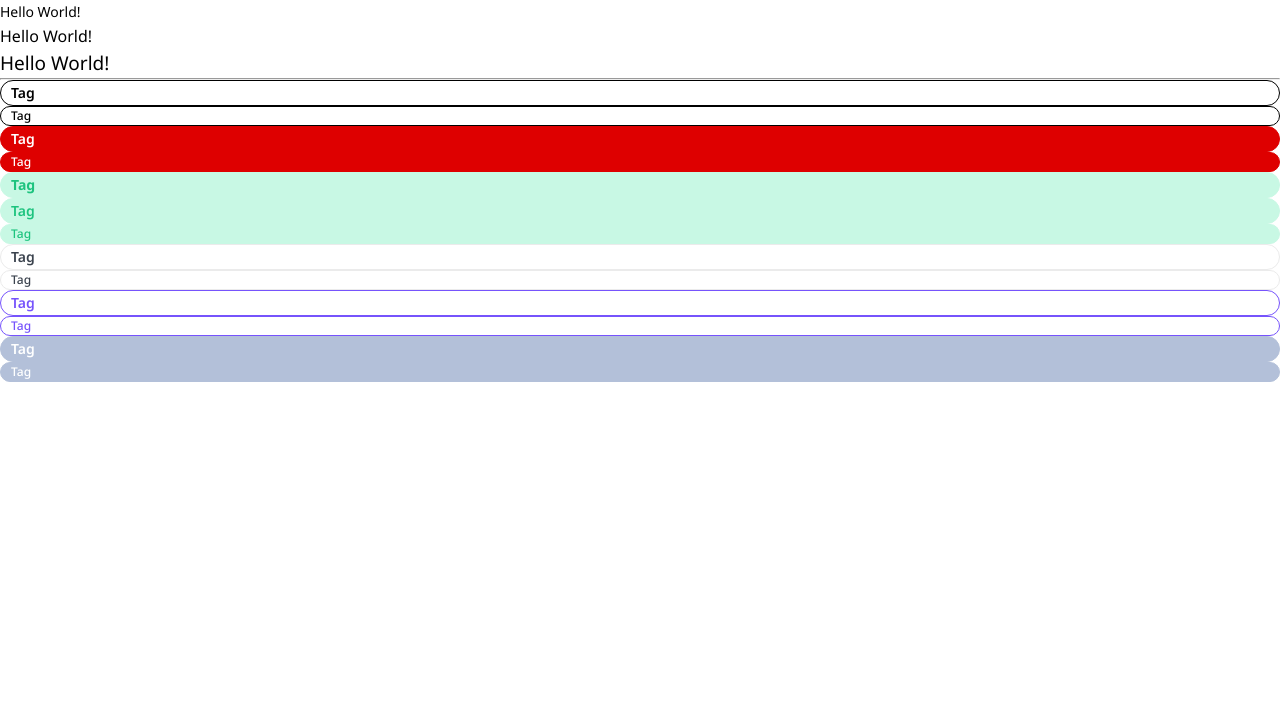
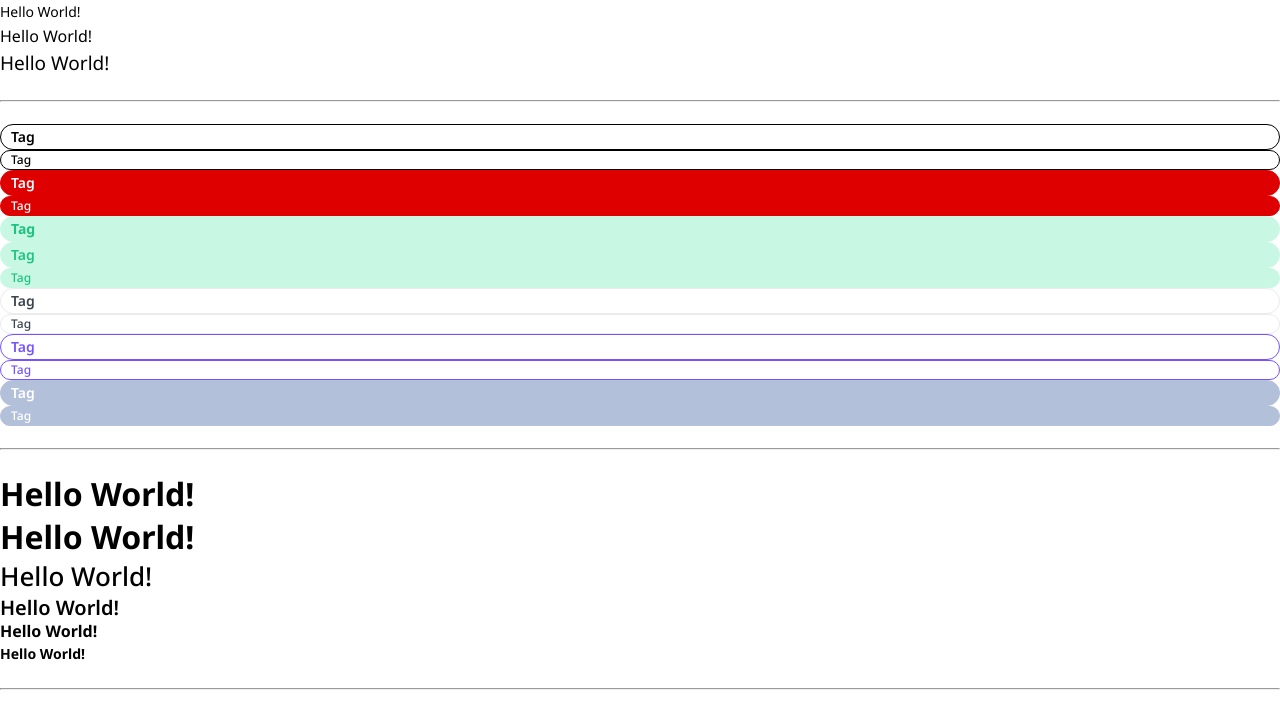
Before and after one commit to kledovskaia/owl-top, a Next.js app: page / in a window 1280 px wide. Shown: the top 728 px of the page. Built offline with nearby package versions, Linux system fonts and the light colour scheme.

Commit message:
added: Heading component

```diff
--- /dev/null
+++ b/components/Heading/Heading.module.scss
@@ -0,0 +1,24 @@
+.heading {
+  line-height: 1.35;
+  &_h1 {
+  }
+  &_h2 {
+    font-weight: 500;
+    font-size: 2.6rem;
+  }
+  &_h3 {
+    font-weight: 600;
+    font-size: 2rem;
+  }
+  &_h4 {
+    font-weight: 700;
+    font-size: 1.6rem;
+  }
+  &_h5 {
+    font-weight: 700;
+    font-size: 1.4rem;
+    line-height: 1.7;
+  }
+  &_h6 {
+  }
+}
--- /dev/null
+++ b/components/Heading/Heading.tsx
@@ -0,0 +1,51 @@
+import { DetailedHTMLProps, FC, HTMLAttributes } from 'react';
+import cn from 'classnames';
+import styles from './Heading.module.scss';
+import * as headingVariants from './HeadingVariants';
+
+enum Modificators {
+  h1,
+  h2,
+  h3,
+  h4,
+  h5,
+  h6,
+}
+
+type Modificator = keyof typeof Modificators;
+
+type Props = {
+  [key in Modificator]?: boolean;
+} & DetailedHTMLProps<HTMLAttributes<HTMLHeadingElement>, HTMLHeadingElement>;
+
+const defaultHeadingType = 'h1';
+
+const Heading: FC<Props> = ({ className, children, ...props }) => {
+  const appliedModificators = Object.keys(props).filter(
+    (key) => key in Modificators
+  ) as Modificator[];
+  const headingType = (appliedModificators.pop() ||
+    defaultHeadingType) as keyof typeof headingVariants;
+  const restProps = Object.entries(props).filter(
+    ([key]) => !(key in Modificators)
+  );
+
+  const Component = headingVariants[headingType || 'h1'];
+
+  console.log(headingType);
+
+  return (
+    <Component
+      className={cn(
+        className,
+        styles.heading,
+        styles[`heading_${headingType}`]
+      )}
+      {...restProps}
+    >
+      {children}
+    </Component>
+  );
+};
+
+export default Heading;
--- /dev/null
+++ b/components/Heading/HeadingVariants.tsx
@@ -0,0 +1,6 @@
+export const h1 = (props) => <h1 {...props} />;
+export const h2 = (props) => <h2 {...props} />;
+export const h3 = (props) => <h3 {...props} />;
+export const h4 = (props) => <h4 {...props} />;
+export const h5 = (props) => <h5 {...props} />;
+export const h6 = (props) => <h6 {...props} />;
--- a/pages/index.tsx
+++ b/pages/index.tsx
@@ -1,4 +1,5 @@
 import Head from 'next/head';
+import Heading from '../components/Heading/Heading';
 import Paragraph from '../components/Paragraph/Paragraph';
 import Tag from '../components/Tag/Tag';
 
@@ -11,7 +12,9 @@ const Home = () => {
       <Paragraph small>Hello World!</Paragraph>
       <Paragraph medium>Hello World!</Paragraph>
       <Paragraph large>Hello World!</Paragraph>
+      <br />
       <hr />
+      <br />
       <Tag>Tag</Tag>
       <Tag small>Tag</Tag>
       <Tag red>Tag</Tag>
@@ -37,6 +40,18 @@ const Home = () => {
       <Tag gray small>
         Tag
       </Tag>
+      <br />
+      <hr />
+      <br />
+      <Heading>Hello World!</Heading>
+      <Heading h1>Hello World!</Heading>
+      <Heading h2>Hello World!</Heading>
+      <Heading h3>Hello World!</Heading>
+      <Heading h4>Hello World!</Heading>
+      <Heading h5>Hello World!</Heading>
+      <br />
+      <hr />
+      <br />
     </>
   );
 };
```
